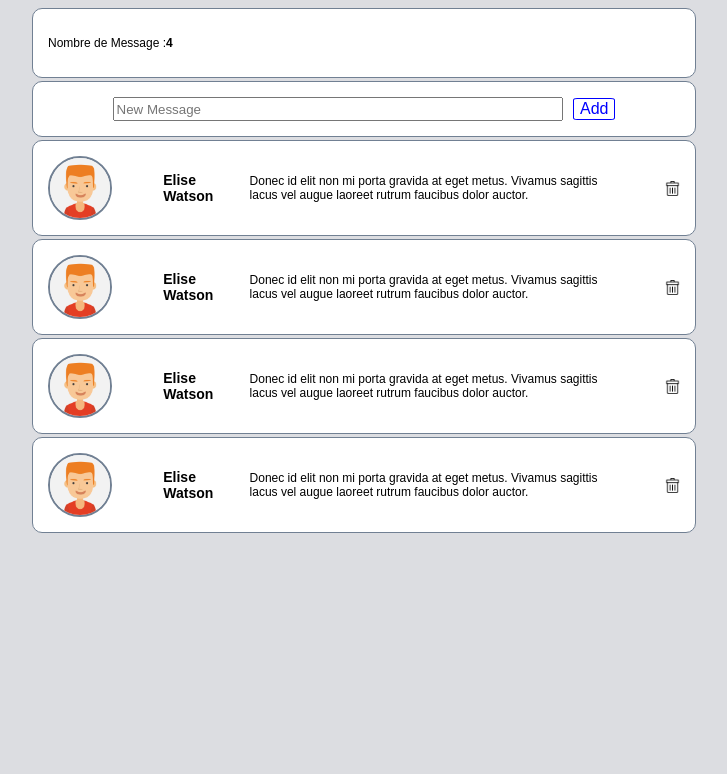
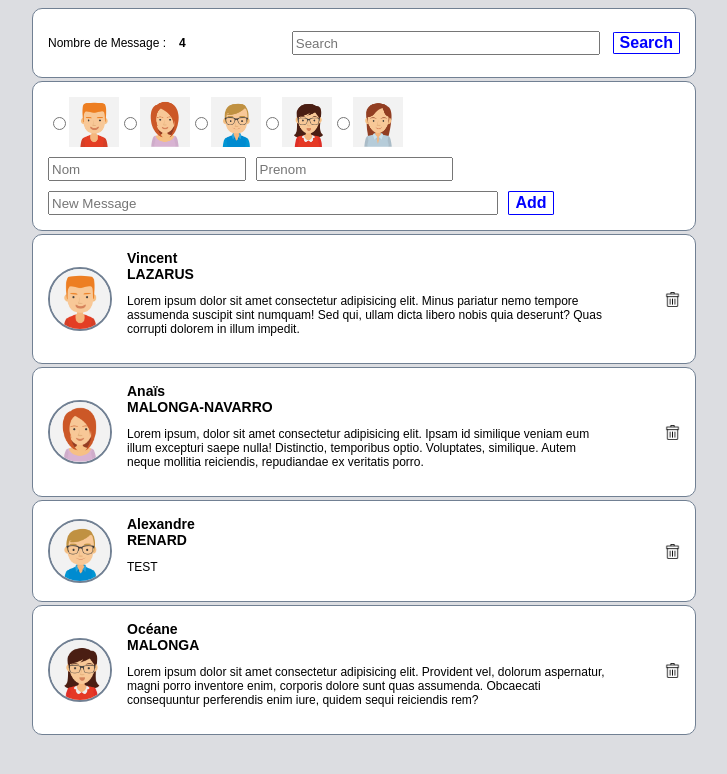
Before and after one commit to Mika312/Mymails, a plain HTML site: page index.html in a window 1280 px wide. Shown: the whole page, without its empty margins (276-1003 px from the left). Drawn offline with nearby package versions, Linux system fonts and the light colour scheme; a web font is replaced by a local one.

Commit message:
amelioraion creation de message + debut du JQUERY pour recherche Message part username

```diff
--- a/index.html
+++ b/index.html
@@ -5,58 +5,74 @@
     <meta name="viewport" content="width=device-width, initial-scale=1.0">
     <meta http-equiv="X-UA-Compatible" content="ie=edge">
     <link rel="stylesheet" href="style.css">
+    <script src="https://code.jquery.com/jquery-3.2.1.min.js"></script>
     <link href="https://fonts.googleapis.com/css?family=B612+Mono&display=swap" rel="stylesheet"></head>
 <body>
     <div class='header'>
-        <span>Nombre de Message :</span><p id="count">0</p  >
+        <span>Nombre de Message :</span><p id="count">0</p>
+        <input id='searchBar' type="text" placeholder="Search" value="">
+        <button id='btn-search' type="button">Search</button>
     </div>
 
     <div class='add-message'>
-        <input id='input' type="text" placeholder="New Message" value="">
+        <div id='avatarLine'>
+            <input class = 'radioAvatar' type="radio" name='avatar' value="avatar-1.jpg"><img  class='radio' src="avatar-1.jpg">
+            <input class = 'radioAvatar' type="radio" name='avatar' value="avatar-2.jpg"><img  class='radio' src="avatar-2.jpg">
+            <input class = 'radioAvatar' type="radio" name='avatar' value="avatar-3.jpg"><img  class='radio' src="avatar-3.jpg">
+            <input class = 'radioAvatar' type="radio" name='avatar' value="avatar-4.jpg"><img  class='radio' src="avatar-4.jpg">
+            <input class = 'radioAvatar' type="radio" name='avatar' value="avatar-5.jpg"><img  class='radio' src="avatar-5.jpg">
+        </div>
+        <div id='firstLine'>
+        <input id='lastName' type="text" placeholder="Nom" value="">
+        <input id='firstName' type="text" placeholder="Prenom" value="">
+        </div>
+        <div id='secondLine'>
+        <input id='message' type="text" placeholder="New Message" value="">
         <button id='btn-blue' type="button">Add</button>
+        </div>
     </div>
 
     <div class='row'>
         <img class="avatar" src="avatar-1.jpg">
-        <div>
-        <h6>Elise</h6>
-        <h6>Watson</h6>
+        <div class = "bodyMessage">
+        <h6 class = 'firstName'>Vincent</h6>
+        <h6 class = 'lastName'>LAZARUS</h6>
+        <p>Lorem ipsum dolor sit amet consectetur adipisicing elit. Minus pariatur nemo tempore assumenda suscipit sint numquam! Sed qui, ullam dicta libero nobis quia deserunt? Quas corrupti dolorem in illum impedit.
+        </p>
         </div>
-        <p>Donec id elit non mi porta gravida at eget metus. Vivamus sagittis lacus vel augue laoreet rutrum faucibus dolor auctor.
-        </p>
         <img class="trash" src="trash.png" alt="">
     </div>
 
     <div class='row'>
-        <img class="avatar" src="avatar-1.jpg">
-        <div>
-        <h6>Elise</h6>
-        <h6>Watson</h6>
+        <img class="avatar" src="avatar-2.jpg">
+        <div class = "bodyMessage">
+        <h6 class = 'firstName'>Anaïs</h6>
+        <h6 class = 'lastName'>MALONGA-NAVARRO</h6>
+        <p>Lorem ipsum, dolor sit amet consectetur adipisicing elit. Ipsam id similique veniam eum illum excepturi saepe nulla! Distinctio, temporibus optio. Voluptates, similique. Autem neque mollitia reiciendis, repudiandae ex veritatis porro.
+        </p>
         </div>
-        <p>Donec id elit non mi porta gravida at eget metus. Vivamus sagittis lacus vel augue laoreet rutrum faucibus dolor auctor.
-        </p>
         <img class="trash" src="trash.png" alt="">
     </div>
 
     <div class='row'>
-        <img class="avatar" src="avatar-1.jpg">
-        <div>
-        <h6>Elise</h6>
-        <h6>Watson</h6>
+        <img class="avatar" src="avatar-3.jpg">
+        <div  class = "bodyMessage">
+        <h6 class = 'firstName'>Alexandre</h6>
+        <h6 class = 'lastName'>RENARD</h6>
+        <p>TEST
+        </p>
         </div>
-        <p>Donec id elit non mi porta gravida at eget metus. Vivamus sagittis lacus vel augue laoreet rutrum faucibus dolor auctor.
-        </p>
         <img class="trash" src="trash.png" alt="">
     </div>
 
-     <div class="row last-row">
-        <img class="avatar" src="avatar-1.jpg">
-        <div>
-        <h6>Elise</h6>
-        <h6>Watson</h6>
+     <div class="row">
+        <img class="avatar" src="avatar-4.jpg">
+        <div class = "bodyMessage">
+        <h6 class = 'firstName'>Océane</h6>
+        <h6 class = 'lastName'>MALONGA</h6>
+        <p>Lorem ipsum dolor sit amet consectetur adipisicing elit. Provident vel, dolorum aspernatur, magni porro inventore enim, corporis dolore sunt quas assumenda. Obcaecati consequuntur perferendis enim iure, quidem sequi reiciendis rem?
+        </p>
         </div>
-        <p>Donec id elit non mi porta gravida at eget metus. Vivamus sagittis lacus vel augue laoreet rutrum faucibus dolor auctor.
-        </p>
         <img class="trash" src="trash.png" alt="">
     </div>
     <script src="script.js"></script>
--- a/script.js
+++ b/script.js
@@ -29,10 +29,20 @@ document.getElementById('btn-blue').addEventListener('click',function(){
     console.log("<== CLICK ADD ==>");
 
     // Recuperation de la valeur du champ de saisie.
-    var addMessage = document.getElementById('input').value;
+    var addMessage = document.getElementById('message').value;
+    var addfirstName = document.getElementById('firstName').value;
+    var addlastName = document.getElementById('lastName').value;
+    var addAvatar;
 
+    // Recuperation de l'avatar selectionné
+    for (var i = 0; i < document.getElementsByClassName('radioAvatar').length; i++) {
+        if ( document.getElementsByClassName('radioAvatar')[i].checked === true){
+            addAvatar = document.getElementsByClassName('radioAvatar')[i].value;
+        }
+    };
+
+    console.log("ADD AVATAR ==>", addAvatar)
     console.log("<== ADD MESSAGE ==>",addMessage);
-
     //Création div class='row' + Mise en place dans son element parent.
     var divRow = document.createElement("div");
     divRow.className = 'row';
@@ -41,27 +51,30 @@ document.getElementById('btn-blue').addEventListener('click',function(){
     //Création img class='avatar' + Mise en place dans son element parent.
     var avatar = document.createElement('img');
     avatar.className = 'avatar';
-    avatar.src = "avatar-1.jpg";
+    avatar.src = addAvatar;
     divRow.appendChild(avatar);
 
     //Création div + Mise en place dans son element parent.
     var divName = document.createElement("div");
+    divName.className = 'bodyMessage'
     divRow.appendChild(divName)
 
     //Création h6 firstName + Mise en place dans son element parent.
-    var firstName = document.createElement("h6")
-    firstName.textContent="Elise";
+    var firstName = document.createElement("h6");
+    firstName.className = 'firstName'
+    firstName.textContent= addfirstName.charAt(0).toUpperCase() + addfirstName.slice(1);
     divName.appendChild(firstName);
 
     //Création h6 lastName + Mise en place dans son element parent.
-    var lastName = document.createElement("h6")
-    lastName.textContent="Watson";
+    var lastName = document.createElement("h6");
+    lastName.className = 'lastName'
+    lastName.textContent= addlastName.toUpperCase();
     divName.appendChild(lastName);
 
     //Création paragraphe qui récupere le champ de saisie + Mise en place dans son element parent.
     var message = document.createElement('p');
     message.textContent = addMessage;
-    divRow.appendChild(message);
+    divName.appendChild(message);
 
     //Création img class='trash' + Mise en place dans son element parent.
     var trash = document.createElement('img');
@@ -70,7 +83,9 @@ document.getElementById('btn-blue').addEventListener('click',function(){
     divRow.appendChild(trash);
 
     //Remise à zéro du champ de saisie.
-    document.getElementById("input").value = "";
+    document.getElementById("message").value = "";
+    document.getElementById('firstName').value = "";
+    document.getElementById('lastName').value = "";
 
     //MàJ du compteur après création.
     document.getElementById('count').textContent=document.getElementsByClassName('row').length
@@ -85,3 +100,26 @@ document.getElementById('btn-blue').addEventListener('click',function(){
          });
 
 })
+
+// JQUERY
+
+$('#btn-search').click(function(){
+  console.log("SEARCH ===>",$('#searchBar').val());
+
+
+$(".bodyMessage").each(
+  function() {
+    console.log("FIRSTNAME",$(this).find('.firstName').text())
+    console.log("LASTNAME",$(this).find('.lastName').text())
+
+    if($(this).find('.firstName').text().toUpperCase() !==  $('#searchBar').val().toUpperCase() && $(this).find('.lastName').text().toUpperCase() !== $('#searchBar').val().toUpperCase()){
+        $(this).parent().fadeOut();
+    } else {
+        null
+    }
+  }
+);
+
+$('#searchBar').val("") ;
+
+});
--- a/style.css
+++ b/style.css
@@ -8,7 +8,7 @@ body {
 }
 
 p {
-    width: 60%;
+    width: 90%;
 }
 
 h6 {
@@ -16,23 +16,85 @@ h6 {
     margin: 0px;
   }
 
+#searchBar {
+    width:300px;
+    height:18px;
+}
+
 #count {
+    width:100px;
     font-weight : bold
 }
 
-#input {
+#message {
     width:70%;
     height:18px;
     margin-right: 10px
 }
 
+#lastName {
+    width:30%;
+    height:18px;
+    margin-right: 10px
+}
+
+#firstName {
+    width:30%;
+    height:18px;
+    margin-right: 10px
+}
+
+#firstLine {
+    margin-top: 10px;
+    width: 100%;
+    display: flex;
+    flex-direction: row;
+    justify-content: flex-start
+}
+
+#secondLine {
+    margin-top: 10px;
+    width: 100%;
+    display: flex;
+    flex-direction: row;
+    justify-content: flex-start
+}
+
+#avatarLine {
+    width: 100%;
+    display: flex;
+    flex-direction: row;
+    justify-content: flex-start
+}
+
+
 #btn-blue {
-    border-radius: 10%;
+    border-radius: 5%;
     color : blue;
-    border : 1px solid blue;
+    border : 1.5px solid blue;
     background-color: white;
-    font-size: 16px
+    font-size: 16px;
+    font-weight : Bold
+}
 
+#btn-search {
+    border-radius: 5%;
+    color : blue;
+    border : 1.5px solid blue;
+    background-color: white;
+    font-size: 16px;
+    font-weight : Bold
+}
+
+.bodyMessage {
+    width: 100%;
+    display: flex;
+    flex-direction: column;
+}
+
+.radio {
+    width: 50px;
+    height: 50px;
 }
 
 .add-message{
@@ -44,7 +106,8 @@ h6 {
     display: flex;
     align-items:center;
     padding: 15px;
-    justify-content: center
+    justify-content: center;
+    flex-direction: column
 }
 
 .trash {
@@ -59,14 +122,12 @@ h6 {
   }
 
 .header {
-    /* border-top: 1px solid #718093 ;
-    border-right: 1px solid #718093;
-    border-left: 1px solid #718093; */
     border: 1px solid #718093;
     border-radius: 10px;
     background-color: #FFFFFF;
     width : 50%;
     display: flex;
+    justify-content: space-between;
     align-items:center;
     padding: 15px;
   }
```
